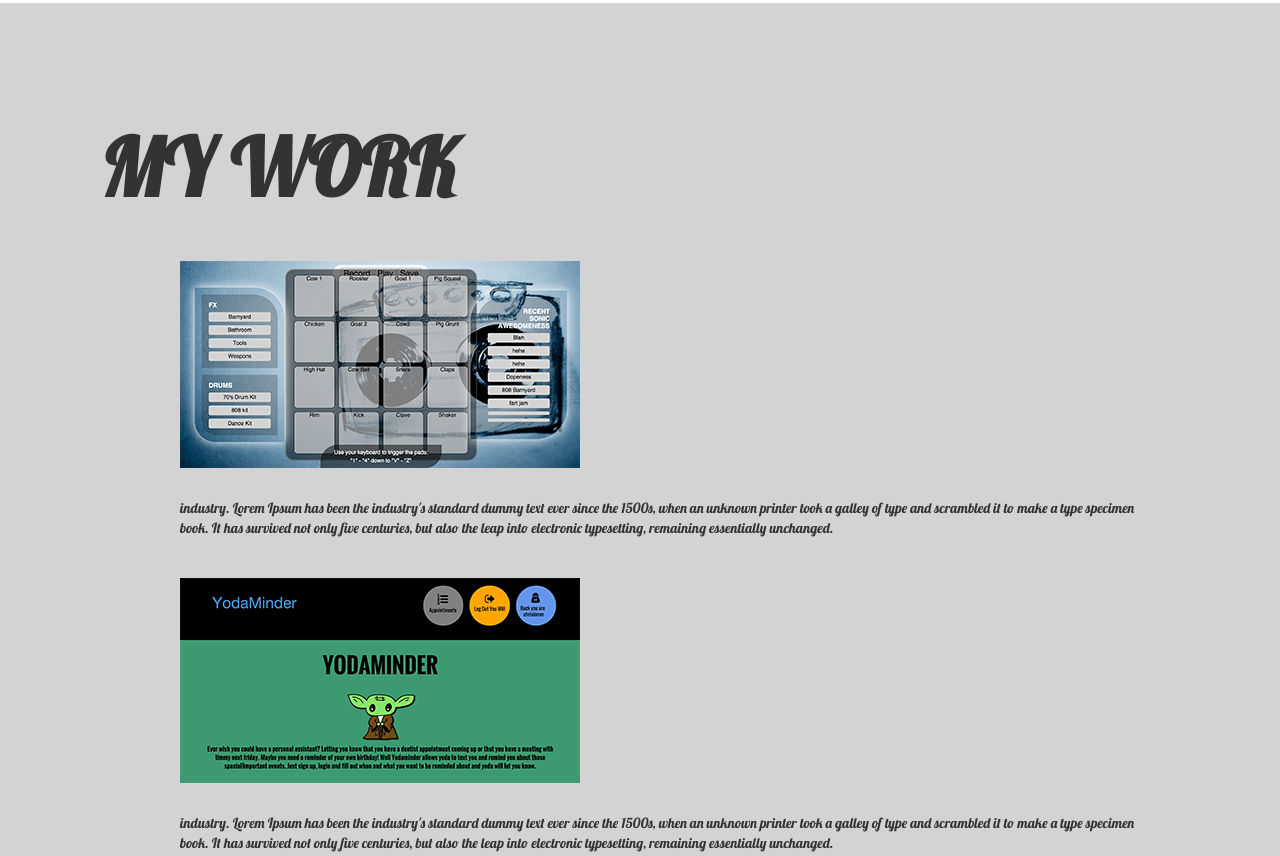
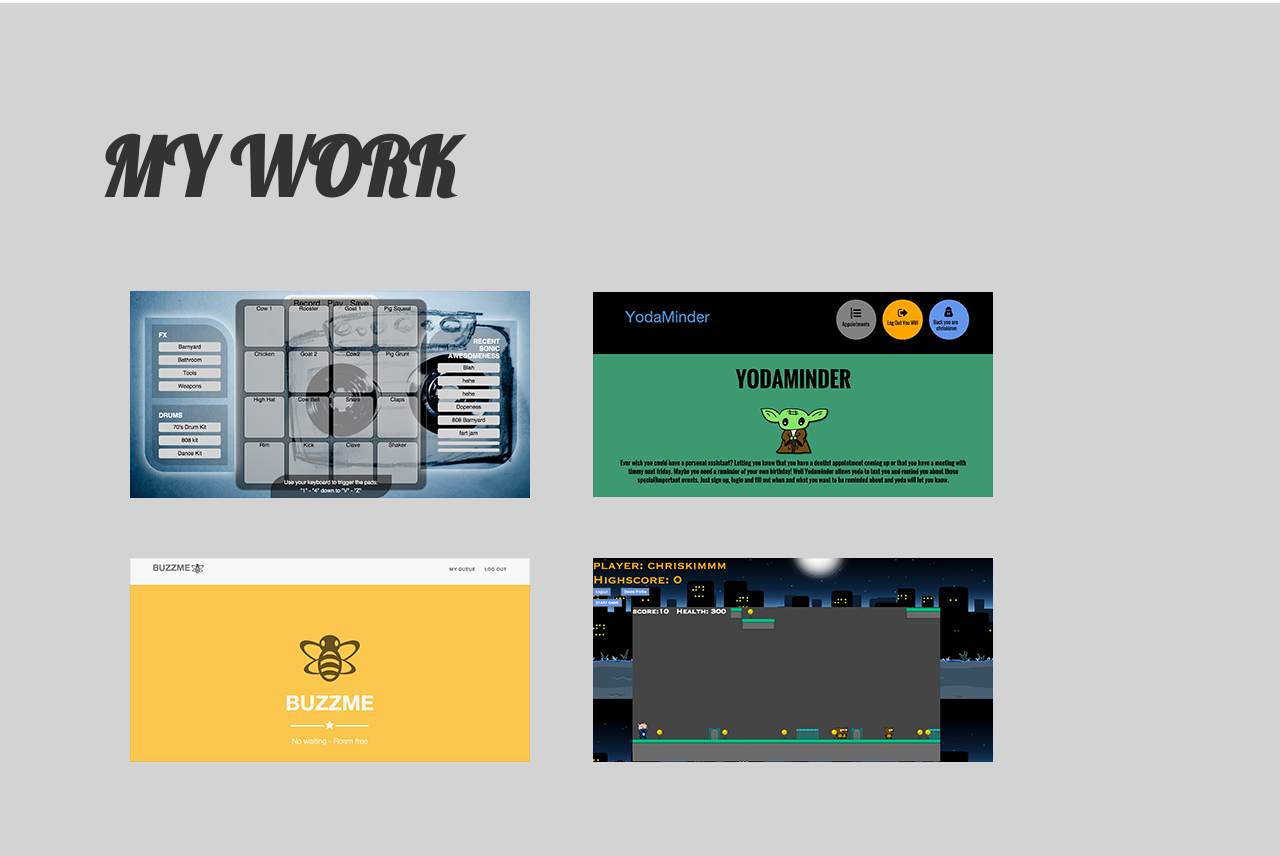
Before and after one commit to ohho/chriskimm1.github.io, a plain HTML site: page index.html in a window 1280 px wide. Shown: the part 1440-2296 px from the top of the page. Drawn offline with nearby package versions, Linux system fonts and the light colour scheme; a script that the page names is missing.

Commit message:
added work pics with fade in

```diff
--- a/css/style.css
+++ b/css/style.css
@@ -55,6 +55,7 @@ h1{
 	background-color: rgba(0,0,0, 0.9);
 	height: 43px;
 	width: 100%;
+	z-index: 1;
 }
 
 .nav li{
@@ -73,15 +74,36 @@ h1{
 }
 
 .work{
+	position: relative;
 	padding: 100px;
+	width: 100%;
 	background-color: lightgrey;
+	display: block;
+	float: left;
 }
 
-.work li{
-	margin: 40px;
-	list-style: none;
+.work img{
+	margin: 30px;
+	background: blue;
+	opacity: 0;
+	transform: translateX(-20);
+	transition: all 0.3s ease-in-out;
 }
 
-.work p{
-	margin-top: 30px;
+
+
+.work .is-showing{
+	opacity: 1;
+	transform: translateX(0px) ;
 }
+
+
+
+
+.photograph{
+	padding: 100px;
+}
+
+.photograph h1{
+	font-size: 80px;
+}
--- a/index.html
+++ b/index.html
@@ -15,6 +15,9 @@
 </head>
 
 <body>
+
+
+
 	<header class="box">
 		<div class="logo"></div>
 		<div class="pic1"></div>
@@ -38,15 +41,36 @@
 		</article>
 	</section>
 
+
 	<section class="work" id="my_work">
 		<h1>MY WORK</h1>
-		<ul>
-			<li><img src="images/jac_sound.png"><p>industry. Lorem Ipsum has been the industry's standard dummy text ever since the 1500s, when an unknown printer took a galley of type and scrambled it to make a type specimen book. It has survived not only five centuries, but also the leap into electronic typesetting, remaining essentially unchanged.</p></li>
-			<li><img src="images/yodaminder.png"><p>industry. Lorem Ipsum has been the industry's standard dummy text ever since the 1500s, when an unknown printer took a galley of type and scrambled it to make a type specimen book. It has survived not only five centuries, but also the leap into electronic typesetting, remaining essentially unchanged.</p></li>
-			<li><img src="images/buzzme.png"><p>industry. Lorem Ipsum has been the industry's standard dummy text ever since the 1500s, when an unknown printer took a galley of type and scrambled it to make a type specimen book. It has survived not only five centuries, but also the leap into electronic typesetting, remaining essentially unchanged.</p></li>
-			<li><img src="images/ninja_pig.png"><p>industry. Lorem Ipsum has been the industry's standard dummy text ever since the 1500s, when an unknown printer took a galley of type and scrambled it to make a type specimen book. It has survived not only five centuries, but also the leap into electronic typesetting, remaining essentially unchanged.</p></li>
-		</ul>
+
+			<img class="pics" src="images/jac_sound.png">
+
+			<img class="pics" src="images/yodaminder.png">
+
+			<img class="pics" src="images/buzzme.png">
+
+			<img class="pics" src="images/ninja_pig.png">
+
 	</section>
+
+
+
+
+
+
+	<div class="container">
+		<div class="row">
+			<div>
+				<section class="photograph" id="photography">
+					<h1>Photography</h1>
+				</section>
+			</div>
+		</div>
+	</div>
+
+
 
 </body>
 </html>
--- a/js/app.js
+++ b/js/app.js
@@ -4,8 +4,6 @@ $(window).scroll(function(){
 	var scrollPos = $(window).scrollTop();
 	var navOffset = $("nav").offset().top;
 
-	console.log(scrollPos)
-	console.log(navOffset)
 
 	$(".logo").css({
 		'transform' : 'translate(0px, '+ wScroll /2.3 +'%)'
@@ -19,4 +17,16 @@ $(window).scroll(function(){
 		$("nav").removeClass("fixed")
 	}
 
+	if (wScroll > $('.work').offset().top){
+			$(".work img").each(function(i){
+
+
+					setTimeout(function(){
+
+					$(".work img").eq(i).addClass("is-showing");
+					}, 150 * (i+1));
+
+			});
+	}
+
 });
```
